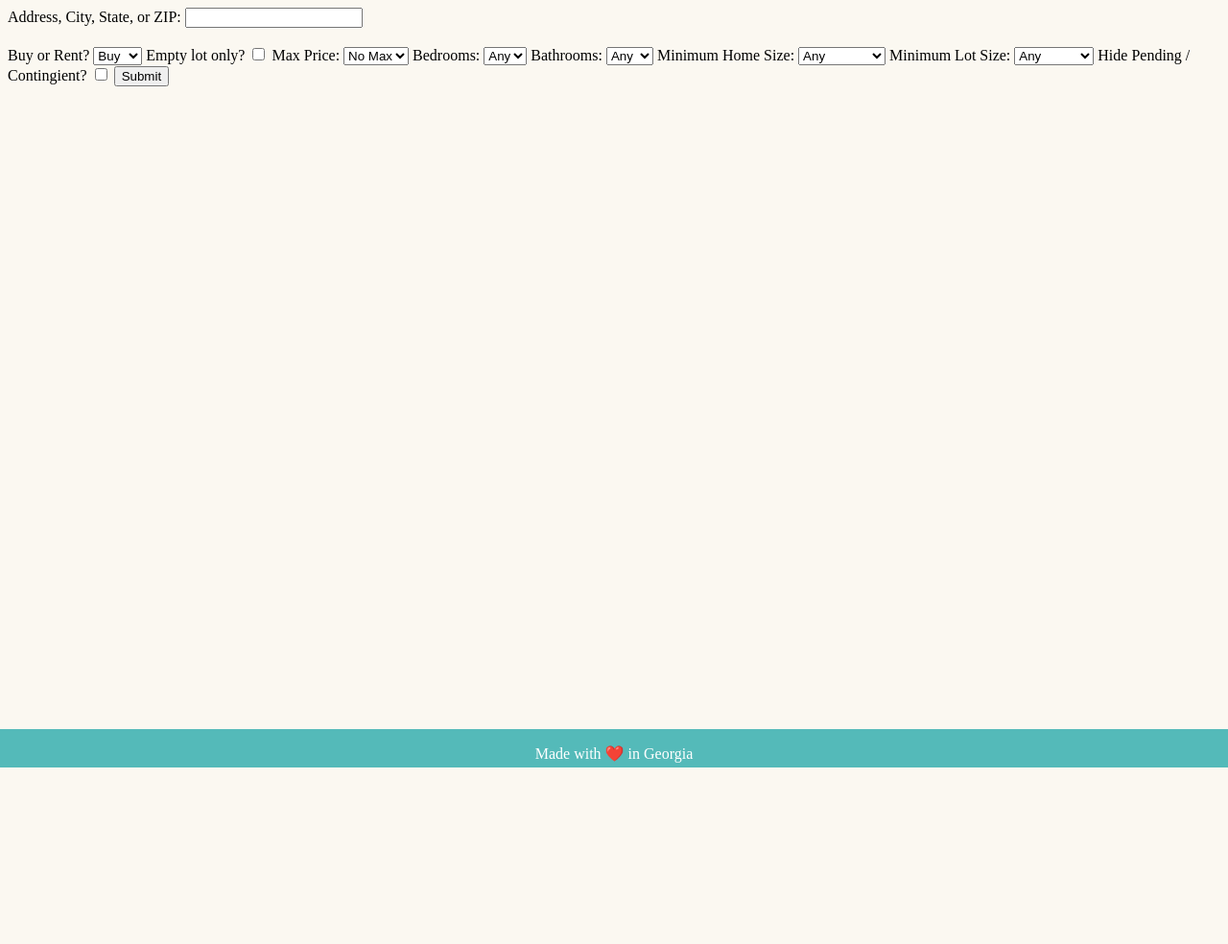
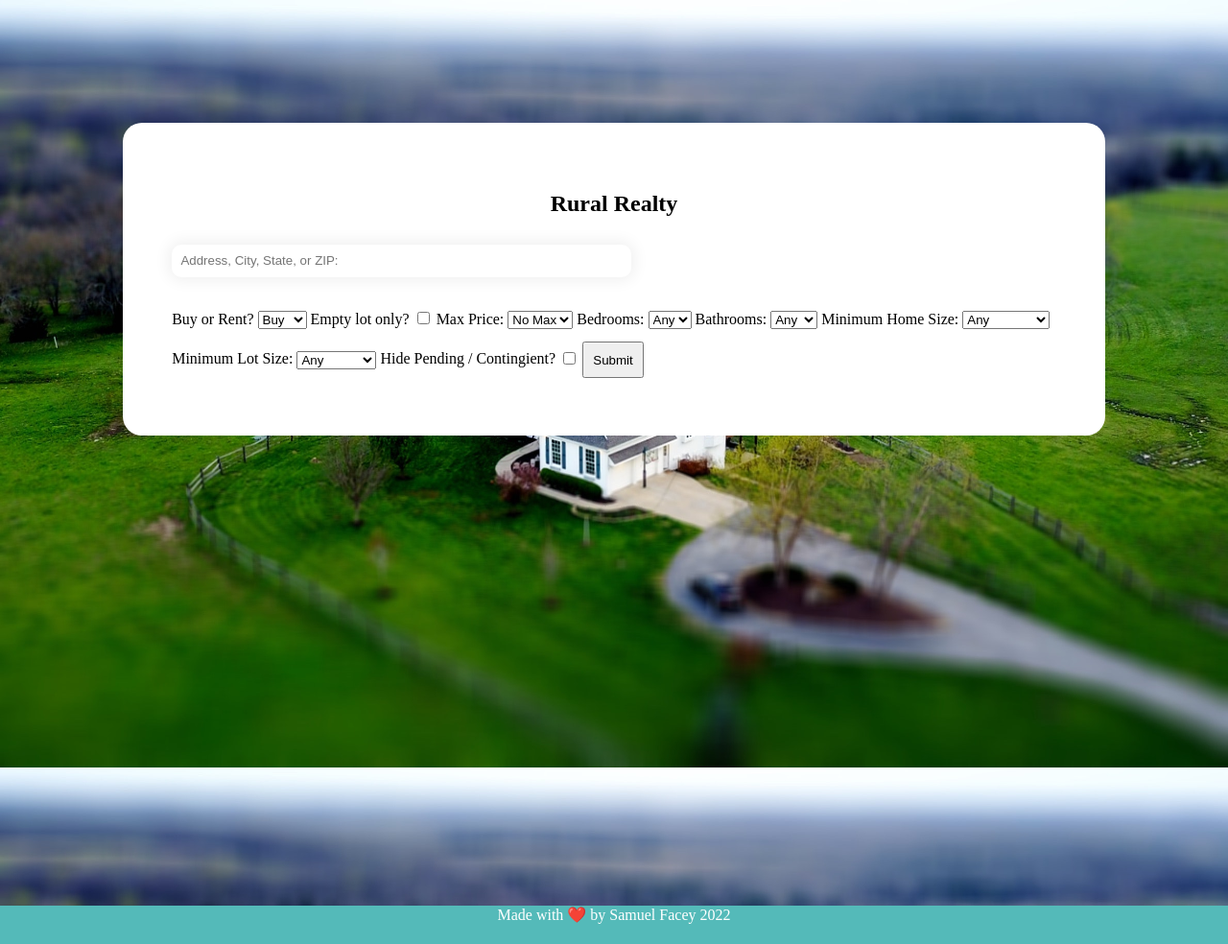
Before and after one commit to samuelfacey/Rural-Property-Finder, a Flask app: page / in a window 1280 px wide. Shown: the whole page at 96% size. Before the commit the page ends 800 px from the top, so only its background shows below. Run offline with Flask 2, Linux system fonts and the light colour scheme.

Commit message:
Added Styling

```diff
--- a/app.py
+++ b/app.py
@@ -1,12 +1,14 @@
 from flask import Flask, request, render_template
-from search import search, detailed_search, storage
+from search import search, detailed_search
 
 app = Flask(__name__)
 @app.route('/')
 @app.route('/results', methods =['GET', 'POST'])
 async def home():
+
+    # getting input from form
     if request.method == 'POST':
-        # getting input with name = fname in HTML form
+
         s = request.form.get('search')
         search_input = s.replace(' ','')
         buy_or_rent = request.form.get('buy-or-rent')
@@ -15,30 +17,34 @@ async def home():
         beds = request.form.get('beds')
         baths = request.form.get('bath')
         sqft = request.form.get('sqft')
-        lot = request.form.get('lot') # need cap of 1000 acres to avoid false results
+        lot = request.form.get('lot')
         pend = request.form.get('hide-pend')
 
+        # Creating dictionary from form data
         search_parameters = {
-            'search': search_input.replace(',','_'),
-            'buy_or_rent': buy_or_rent,
-            'lot_or_not': lot_or_not,
-            'price': price,
-            'beds': beds,
-            'baths': baths,
-            'sqft': sqft,
-            'lot': lot,
-            'pend': pend
+            'search': '/' + str(search_input.replace(',','_')),
+            'buy_or_rent': '/' + str(buy_or_rent),
+            'lot_or_not': '/' + str(lot_or_not),
+            'price': '/' + str(price),
+            'beds': '/' + str(beds),
+            'baths': '/' + str(baths),
+            'sqft': '/' + str(sqft),
+            'lot': '/' + str(lot),
+            'pend': '/' + str(pend)
         }
 
+        # Serves reults page and calls search function to get results
         return render_template('results.html', results=await search(search_parameters))
 
+    # Serves index page
     return render_template('index.html')
 
 
-
+@app.route('/')
 @app.route('/property/<string:site_url>', methods =['GET', 'POST'])
 async def property(site_url):
 
+    # Serves property details page and calls detailed search function
     return render_template('property.html', details=await detailed_search(site_url.replace('%','/')))
 
 if __name__ == '__main__':
--- a/search.py
+++ b/search.py
@@ -1,4 +1,3 @@
-from unicodedata import name
 from bs4 import BeautifulSoup
 import requests
 
@@ -7,31 +6,27 @@ headers = {
         'Accept-Language': 'en-US,en;q=0.9'
     }
 
-storage = {}
+async def search(search_parameters:dict):
 
-async def search(search_parameters:dict):
 
     p = search_parameters
 
-    if p['lot_or_not'] == None:
-        p['lot_or_not'] = ''
-    if p['pend'] == None:
-        p['pend'] = ''
-
+    # Creates list of properties
     property_info = []
 
     page_number = 1
 
     while True:
 
-        custom_link = f"{p['buy_or_rent']}/{p['search']}/{p['beds']}/{p['baths']}{p['lot_or_not']}/{p['price']}{p['sqft']}/{p['lot']}/{p['pend']}/pg-{page_number}"
-        search_link = f"https://www.realtor.com/{custom_link.replace('//','/')}"
-
+        # Beautiful Soup setup with form dictionary info
+        custom_link = f"{p['buy_or_rent']}{p['search']}{p['beds']}{p['baths']}{p['lot_or_not']}{p['price']}{p['sqft']}{p['lot']}{p['pend']}/pg-{page_number}"
+        search_link = f"https://www.realtor.com{custom_link.replace('/None','')}"
         url = requests.get(url=search_link, headers=headers)
 
         soup = BeautifulSoup(url.text, 'html.parser')
         cards = soup.find_all(class_='jsx-1881802087 component_property-card')
 
+        # Scrapes data from website property card
         if cards:
             print(page_number)
             for item in cards:
@@ -73,19 +68,22 @@ async def search(search_parameters:dict):
                 property_info.append(dict_)
 
         else:
+
+            # Adds number of results and returns list of properties
             property_info.append({'count':len(property_info)})
             return property_info
 
         page_number += 1
 
 async def detailed_search(url:str):
+
+    # Beautiful soup setup
     search_link = f'https://www.realtor.com/{url}'
 
     url = requests.get(url=search_link, headers=headers)
     soup = BeautifulSoup(url.text, 'html.parser')
 
     home_details = {}
-
 
     bed_bath_area = soup.find(class_="styles__StyledPropertyMeta-rui__sc-19am0y4-0 kRMSND")
     b = []
@@ -103,5 +101,14 @@ async def detailed_search(url:str):
     home_details['price'] = soup.find(class_='Price__Component-rui__x3geed-0 gipzbd').getText()
     home_details['address'] = soup.find(class_='Text__StyledText-rui__sc-19ei9fn-0 dEYYQ TypeBody__StyledBody-rui__sc-163o7f1-0 gVxVge').getText()
     home_details['details'] = b
-    home_details['desc'] = soup.find(class_='jsx-355086517 desc').getText()
+    try:
+        home_details['desc'] = soup.find(class_='jsx-355086517 desc').getText()
+    except:
+        home_details['desc'] = 'This property has no description.'
+    home_details['link'] = search_link
+
+    address = home_details['address'].replace(' ','-')
+    address = address.replace(',','-')
+    home_details['risk_factor_link'] = f'https://riskfactor.com/'
+    home_details['internet_link'] = 'https://broadband477map.fcc.gov/#/'
     return home_details
--- a/static/style.css
+++ b/static/style.css
@@ -1,26 +1,39 @@
 /* https://colorhunt.co/palette/fbf8f1f7ecdee9dac154bab9 */
 
 body {
-    background-color: #FBF8F1;
+  margin: 0 0 0 0;
+  padding: 0 0 0 0;
+  background-image: url('bg.jpg');
+  background-repeat: no-repeat;
+  background-attachment: fixed;
+  background-size: 100%;
 }
 
-#footer {
-    position: absolute;
-    left: 0;
-    bottom: 0;
-    width: 100%;
-    background-color: #54BAB9;
-    color: white;
+input[type=text] {
+  background-color: white;
+  box-shadow:0 0 15px 4px rgba(0,0,0,0.06);
+  border: 0;
+  border-radius: 10px;
+  width: 50%;
+}
+
+input {
+  margin-top: 1%;
+  margin-bottom: 1%;
+  padding: 1%;
+}
+
+#header {
+  padding: 10 10 10 10;
+  background-color: white;
+  position: relative;
   text-align: center;
 }
 
-.header {
-    background-color: #E9DAC1;
-}
-
 #thumbnail {
-    width: 10%;
-    height: 10%;
+  size-adjust: 20%;
+  border-radius: 20px;
+  box-shadow:0 0 15px 4px rgba(0,0,0,0.06);
 }
 
 #page-container {
@@ -28,14 +41,36 @@ body {
     min-height: 100vh;
 }
 
+
+.container {
+  flex-direction: column;
+  margin: 10%;
+  padding: 4%;
+  background-color: white;
+  align-content: center;
+  display: flex;
+  justify-content: center;
+  border-radius: 20px;
+}
+
 #content-wrap {
   padding-bottom: 2.5rem;    /* Footer height */
 }
 
-  #footer {
+footer {
+  background-color: #54BAB9;
   text-align: center;
-    position: absolute;
+  position: relative;
   bottom: 0;
   width: 100%;
   height: 2.5rem;            /* Footer height */
 }
+
+a.button {
+  margin: 0.5%;
+  padding: 1%;
+  color: initial;
+  -webkit-appearance: button;
+  -moz-appearance: button;
+  appearance: button;
+}
--- a/templates/index.html
+++ b/templates/index.html
@@ -5,15 +5,16 @@
     <meta http-equiv='X-UA-Compatible' content='IE=edge'>
     <meta name='viewport' content='width=device-width, initial-scale=1.0'>
     <link rel='stylesheet' href='static/style.css'>
+    <link rel="icon" type="image/x-icon" href="/static/favicon.ico">
     <title>Rural Homes Finder</title>
 </head>
 <body>
     <div id='page-container'>
         <div id="content-wrap">
             <div class='container' id='search'>
+                <h2 style="color: black; text-align: center;">Rural Realty</h2>
                 <form action="{{ url_for('home') }}" method='post'>
-                    <label for='search'>Address, City, State, or ZIP:</label>
-                    <input type='text' id='search' name='search'><br><br>
+                    <input type='text' id='search' name='search' placeholder="Address, City, State, or ZIP:"><br><br>
                     <label for='buy-or-rent'>Buy or Rent?</label>
                     <select name='buy-or-rent' id='buy-or-rent'>
                         <option value='realestateandhomes-search' selected>Buy</option>
@@ -23,7 +24,7 @@
                     <input type='checkbox' id='type' name='type' value='type-land'>
                     <label for='price'>Max Price: </label>
                     <select name='price' id='price'>
-                        <option value='' selected>No Max</option>
+                        <option value='None' selected>No Max</option>
                         <option value='price-na-25000'>25k</option>
                         <option value='price-na-50000'>50k</option>
                         <option value='price-na-100000'>100k</option>
@@ -37,7 +38,7 @@
                     </select>
                     <label for='beds'>Bedrooms: </label>
                     <select id='beds' name='beds'>
-                        <option value='' selected>Any</option>
+                        <option value='None' selected>Any</option>
                         <option value='beds-1'>1+</option>
                         <option value='beds-2'>2+</option>
                         <option value='beds-3'>3+</option>
@@ -46,7 +47,7 @@
                     </select>
                     <label for='bath'>Bathrooms: </label>
                     <select id='bath' name='bath'>
-                        <option value='' selected>Any</option>
+                        <option value='None' selected>Any</option>
                         <option value='baths-1'>1+</option>
                         <option value='baths-1.5'>1.5+</option>
                         <option value='baths-2'>2+</option>
@@ -55,7 +56,7 @@
                     </select>
                     <label for='home-size'>Minimum Home Size: </label>
                     <select id='sqft' name='sqft'>
-                        <option value='' selected>Any</option>
+                        <option value='None' selected>Any</option>
                         <option value='sqft-500'>500+ Sqft</option>
                         <option value='sqft-1000'>1,000+ Sqft</option>
                         <option value='sqft-1500'>1,500+ Sqft</option>
@@ -67,7 +68,7 @@
                     </select>
                     <label for='lot-size'>Minimum Lot Size: </label>
                     <select id='lot' name='lot'>
-                        <option value='' selected>Any</option>
+                        <option value='None' selected>Any</option>
                         <option value='lot-sqft-43560'>1+ Acres</option>
                         <option value='lot-sqft-87120'>2+ Acres</option>
                         <option value='lot-sqft-130680'>3+ Acres</option>
@@ -84,8 +85,8 @@
             </div>
         </div>
     </div>
-    <div id="footer">
-        <p>Made with ❤️ in Georgia</p>
-    </div>
 </body>
+<footer>
+    <p style="color: white; height: auto;">Made with ❤️ by Samuel Facey 2022</p>
+</footer>
 </html>
```
Also changed, not shown: playground.py (deleted, +0 -19 lines), templates/property.html (+19 -6 lines), templates/results.html (+6 -4 lines), static/bg.jpg (added), static/favicon.ico (added), 1 other file. Lines whose indentation alone changed are shown as unchanged.
